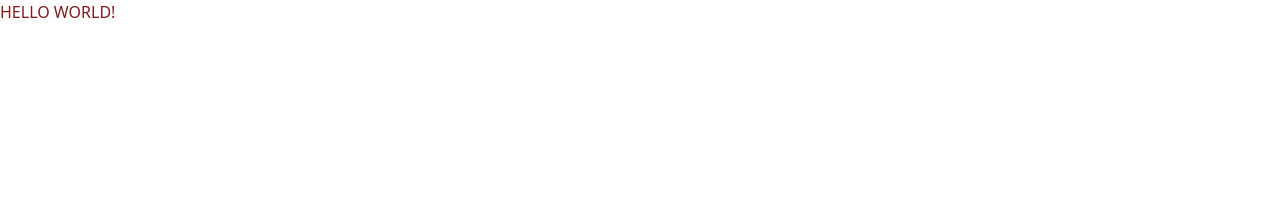
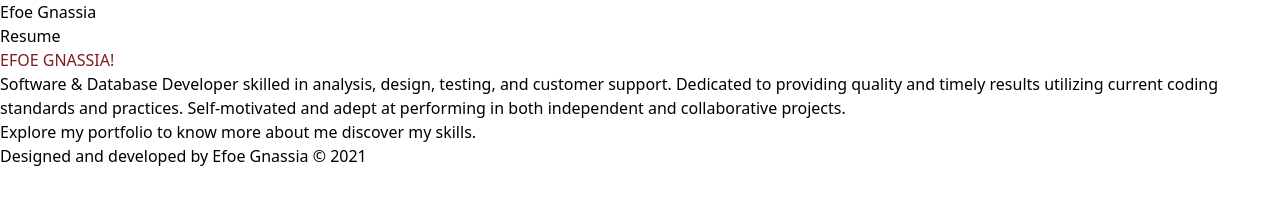
Before and after one commit to efoejean/Portfolio, a website built with Vite: page src/index.html in a window 1280 px wide. Built offline with nearby package versions, Linux system fonts and the light colour scheme.

Commit message:
Hve the basic on the pages

```diff
--- a/src/index.html
+++ b/src/index.html
@@ -4,11 +4,30 @@
     <meta charset="UTF-8" />
     <meta http-equiv="X-UA-Compatible" content="IE=edge" />
     <meta name="viewport" content="width=device-width, initial-scale=1.0" />
-    <title>Hello World</title>
+    <title>Efoe Gnassia</title>
     <link rel="stylesheet" href="./style.css" />
   </head>
   <body>
-    <h1 class="text-red-900 uppercase">Hello World!</h1>
+    <nav>
+      <ul>
+        <li><a href="index.html">Efoe Gnassia</a></li>
+        <li><a href="resume.html">Resume</a></li>
+      </ul>
+    </nav>
+    <main>
+      <h1 class="text-red-900 uppercase">Efoe Gnassia!</h1>
+      <p>
+        Software & Database Developer skilled in analysis, design, testing, and
+        customer support. Dedicated to providing quality and timely results
+        utilizing current coding standards and practices. Self-motivated and
+        adept at performing in both independent and collaborative projects.
+      </p>
+      <div>
+        <p>Explore my portfolio to know more about me discover my skills.</p>
+      </div>
+    </main>
+    <footer>Designed and developed by Efoe Gnassia &copy; 2021</footer>
+
     <script src="./index.js" type="module"></script>
   </body>
 </html>
```
